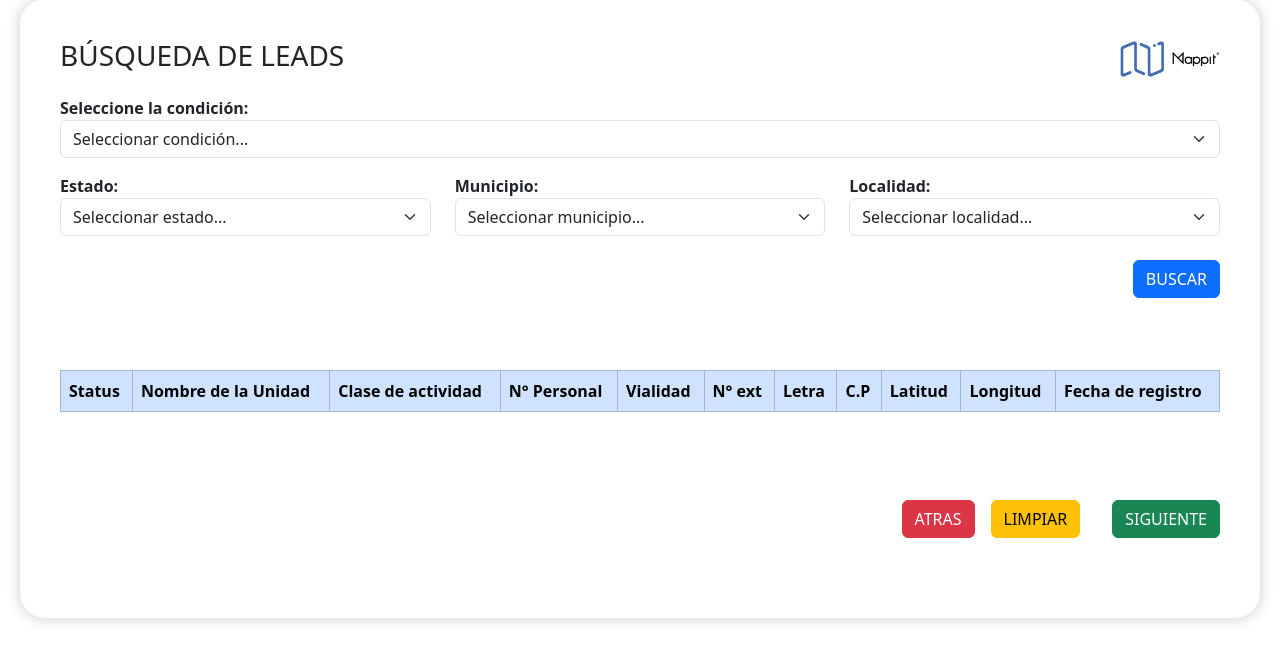
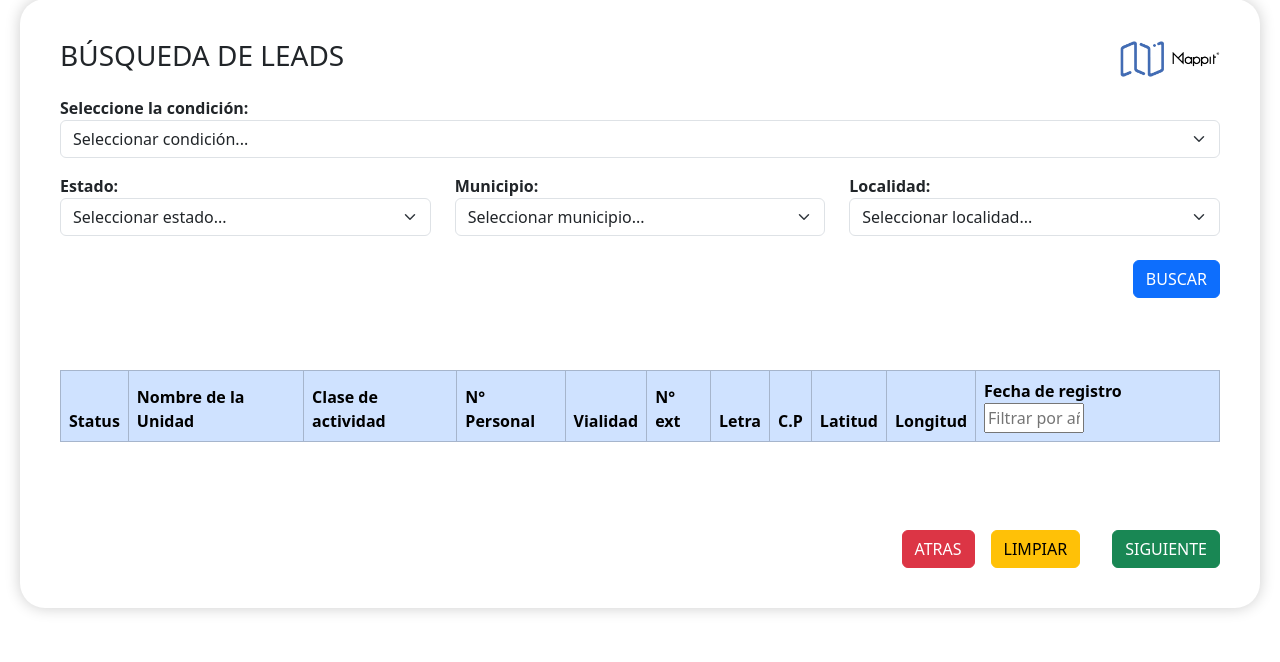
Before and after one commit to ViviCruz03/proyecto-hom, a Django app: page /consulta1/ in a window 1280 px wide. Shown: the part 79-741 px from the top of the page. Run offline with Django 5.2, Linux system fonts and the light colour scheme; the visitor is signed in with stand-in values (Sample User, id 1); lists and menus that the app fills with data are empty; some libraries are stand-ins or nearby versions.

Commit message:
filtro por año de fecha de registro

```diff
--- a/leads/templates/consulta1.html
+++ b/leads/templates/consulta1.html
@@ -54,7 +54,7 @@
                     <th>C.P</th>
                     <th>Latitud</th>
                     <th>Longitud</th>
-                    <th>Fecha de registro</th>
+                    <th>Fecha de registro <input type="text" id="fechaFiltro" placeholder="Filtrar por año" style="width: 100px;"/></th>  <!-- Filtro en la celda de "Fecha de Registro" -->
                 </tr>
             </thead>
             <tbody id="tablaResultados">
@@ -85,15 +85,14 @@
             </div>
         </div>
     </div>
-
+</div>
 
 <script>
-    //Cargar las condiones
+    //Cargar las condiciones
     document.addEventListener("DOMContentLoaded", function () {
         fetch('/obtener-condiciones/')
             .then(response => response.json())
             .then(data => {
-                console.log(data);
                 let condicionSelect = document.getElementById("condicion");
 
                 condicionSelect.innerHTML = '<option value="">Seleccione una opción</option>';
@@ -110,7 +109,6 @@
         fetch('/obtener-filtros/')
             .then(response => response.json())
             .then(data => {
-                console.log(data);
                 let estadoSelect = document.getElementById("estados");
                 data.estados.forEach(estado => {
                     let option = new Option(estado, estado);
@@ -149,7 +147,56 @@
         });
     });
 
-    //
+    // Función para mostrar los resultados en una tabla
+    function mostrarResultados(resultados) {
+        let tabla = document.getElementById("tablaResultados");
+        tabla.innerHTML = ""; // Limpiar resultados anteriores
+
+        if (resultados.length === 0) {
+            tabla.innerHTML = "<tr><td colspan='10'>No se encontraron resultados</td></tr>";
+            return;
+        }
+
+        resultados.forEach(item => {
+            let fecha = new Date(item.Fecha_de_incorporacion_al_denue); // O la propiedad que contiene la fecha
+            let anioRegistro = fecha.getFullYear(); // Extraer el año
+
+            let fila = `<tr>
+                <td><input type="checkbox" class="seleccionarUnidad" value="${item.Status}"></td>
+                <td>${item.Nombre_de_la_Unidad_Economica}</td>
+                <td>${item.Nombre_de_clase_de_la_actividad}</td>
+                <td>${item.Descripcion_estrato_personal_ocupado}</td>
+                <td>${item.Nombre_de_la_vialidad}</td>
+                <td>${item.Numero_exterior_o_kilometro}</td>
+                <td>${item.Letra_exterior || 'No disponible'}</td>
+                <td>${item.Codigo_postal || 'No disponible'}</td>
+                <td>${item.Latitud}</td>
+                <td>${item.Longitud}</td>
+                <td>${anioRegistro}</td> <!-- Mostrar solo el año -->
+            </tr>`;
+            tabla.innerHTML += fila;
+        });
+    }
+
+    // Filtro por año dentro de la celda "Fecha de Registro"
+    document.getElementById("fechaFiltro").addEventListener("input", function () {
+        let anioFiltro = this.value;
+        let filas = document.querySelectorAll("#tablaResultados tr");
+
+        filas.forEach(fila => {
+            let celdaFecha = fila.cells[10]; // La celda de "Fecha de Registro"
+            if (celdaFecha) {
+                let anioRegistro = celdaFecha.textContent; // Año de la fecha de registro
+                if (anioFiltro && anioRegistro !== anioFiltro) {
+                    fila.style.display = "none";  // Ocultar fila si el año no coincide
+                } else {
+                    fila.style.display = "";  // Mostrar fila si el año coincide
+                }
+            }
+        });
+    });
+
+    // Consulta de los datos con los filtros
     document.addEventListener("DOMContentLoaded", function () {
         document.getElementById("btnConsultar").addEventListener("click", function () {
             // Obtener los valores seleccionados
@@ -165,40 +212,11 @@
             fetch(url)
                 .then(response => response.json())
                 .then(data => {
-                    console.log("Resultados:", data.resultados);
                     mostrarResultados(data.resultados);
                 })
                 .catch(error => console.error("Error en la consulta:", error));
         });
     });
-
-    // Función para mostrar los resultados en una tabla
-    function mostrarResultados(resultados) {
-    let tabla = document.getElementById("tablaResultados");
-    tabla.innerHTML = ""; // Limpiar resultados anteriores
-
-    if (resultados.length === 0) {
-        tabla.innerHTML = "<tr><td colspan='10'>No se encontraron resultados</td></tr>";
-        return;
-    }
-
-    resultados.forEach(item => {
-        let fila = `<tr>
-            <td><input type="checkbox" class="seleccionarUnidad" value="${item.Status}"></td>
-            <td>${item.Nombre_de_la_Unidad_Economica}</td>
-            <td>${item.Nombre_de_clase_de_la_actividad}</td>
-            <td>${item.Descripcion_estrato_personal_ocupado}</td>
-            <td>${item.Nombre_de_la_vialidad}</td>
-            <td>${item.Numero_exterior_o_kilometro}</td>
-            <td>${item.Letra_exterior || 'No disponible'}</td>
-            <td>${item.Codigo_postal || 'No disponible'}</td>
-            <td>${item.Latitud}</td>
-            <td>${item.Longitud}</td>
-            <td>${item.Fecha_de_incorporacion_al_denue || 'No disponible'}</td>
-        </tr>`;
-        tabla.innerHTML += fila;
-    });
-    }
 
    // Redireccionar al boton  siguiente
    document.getElementById("btnSiguiente").addEventListener("click", function() {
@@ -273,6 +291,4 @@
 });
 
 </script>
-
-
 {% endblock %}
```
Lines whose indentation alone changed are shown as unchanged.
